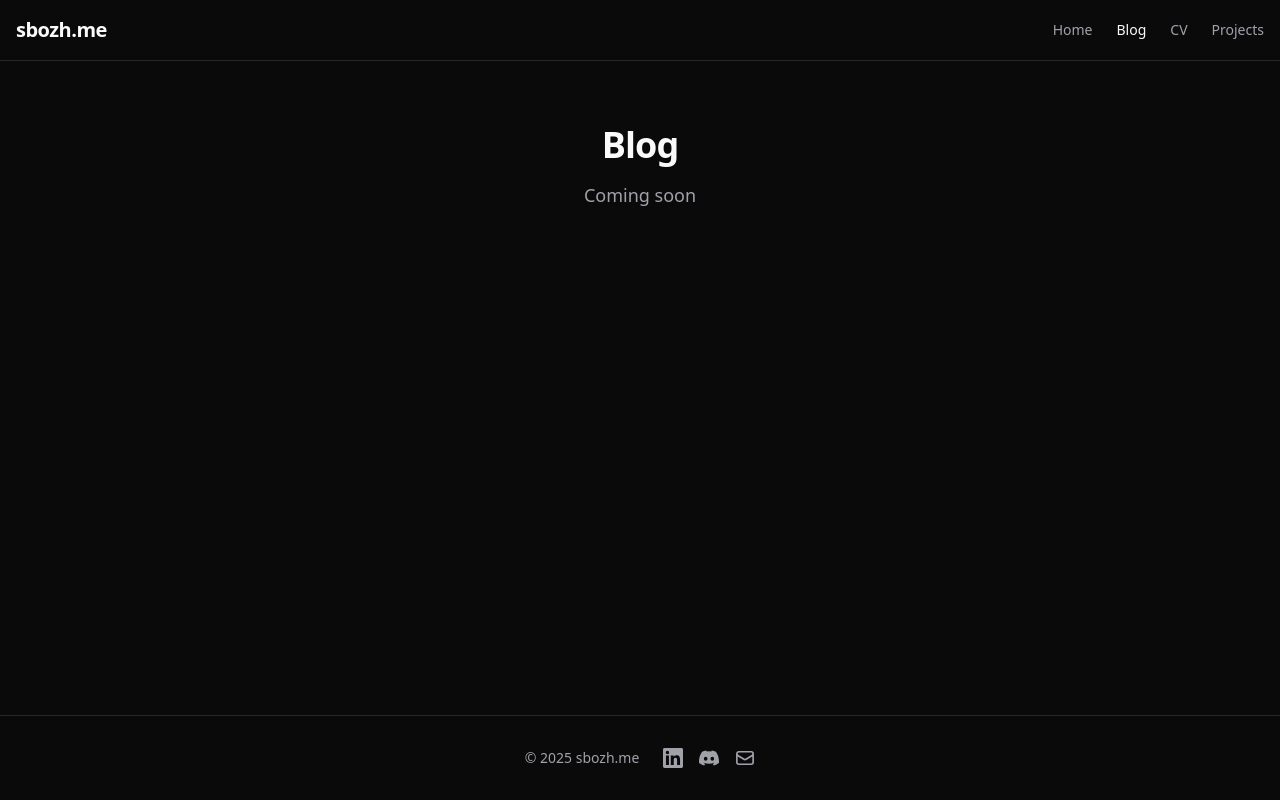
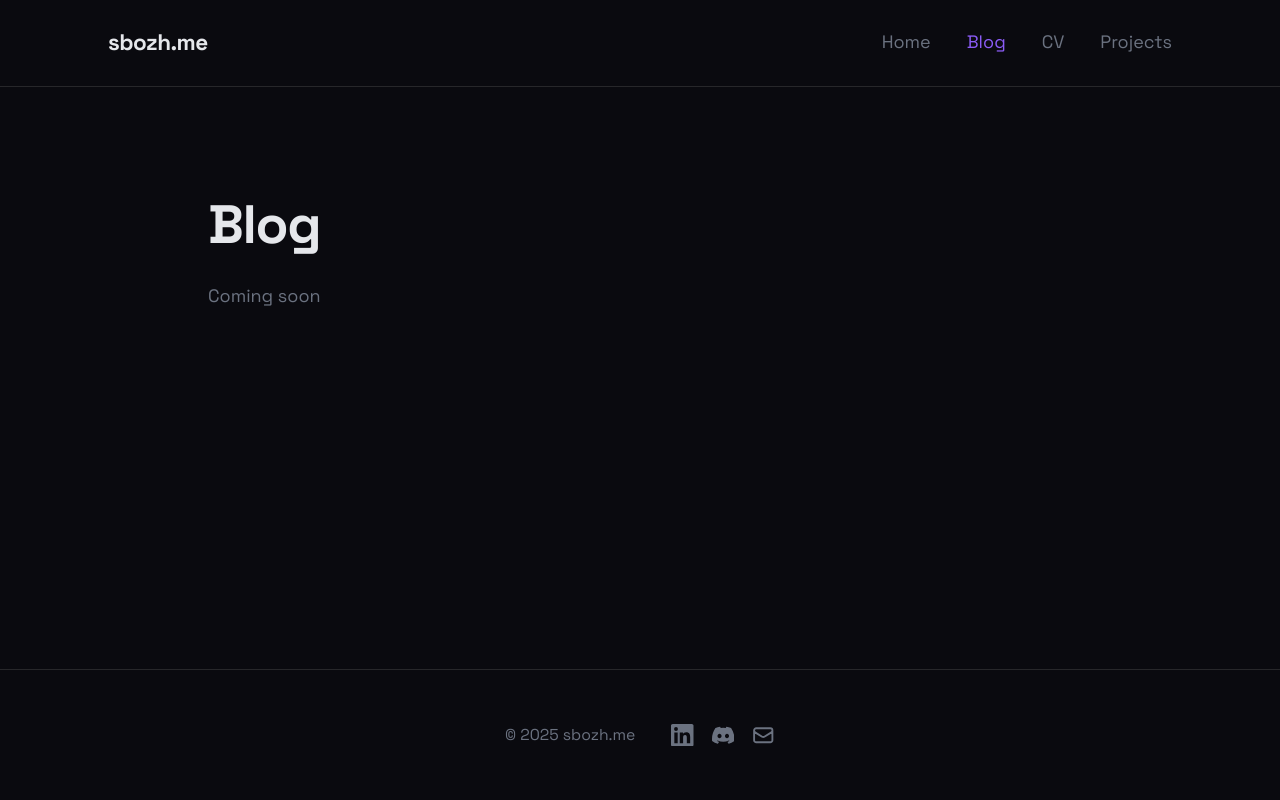
Before and after one commit to sbozh-me/website, a Next.js app in the folder apps/web/: page /blog in a window 1280 px wide. Built offline with nearby package versions, Linux system fonts and the light colour scheme.

Commit message:
feat(design): implement Obsidian Forge design system

```diff
--- a/apps/web/app/(main)/blog/page.tsx
+++ b/apps/web/app/(main)/blog/page.tsx
@@ -1,9 +1,9 @@
 export default function BlogPage() {
   return (
-    <div className="container mx-auto px-4 py-16">
-      <div className="flex flex-col items-center justify-center text-center">
-        <h1 className="text-3xl font-bold tracking-tight sm:text-4xl">Blog</h1>
-        <p className="mt-4 text-lg text-muted-foreground">Coming soon</p>
+    <div className="mx-auto px-6 md:px-12 lg:px-24 py-24">
+      <div className="max-w-3xl mx-auto">
+        <h1 className="tracking-tight">Blog</h1>
+        <p className="mt-6 text-muted-foreground">Coming soon</p>
       </div>
     </div>
   );
--- a/apps/web/app/(main)/cv/page.tsx
+++ b/apps/web/app/(main)/cv/page.tsx
@@ -1,9 +1,9 @@
 export default function CVPage() {
   return (
-    <div className="container mx-auto px-4 py-16">
-      <div className="flex flex-col items-center justify-center text-center">
-        <h1 className="text-3xl font-bold tracking-tight sm:text-4xl">CV</h1>
-        <p className="mt-4 text-lg text-muted-foreground">Coming soon</p>
+    <div className="mx-auto px-6 md:px-12 lg:px-24 py-24">
+      <div className="max-w-3xl mx-auto">
+        <h1 className="tracking-tight">CV</h1>
+        <p className="mt-6 text-muted-foreground">Coming soon</p>
       </div>
     </div>
   );
--- a/apps/web/app/(main)/projects/page.tsx
+++ b/apps/web/app/(main)/projects/page.tsx
@@ -1,9 +1,9 @@
 export default function ProjectsPage() {
   return (
-    <div className="container mx-auto px-4 py-16">
-      <div className="flex flex-col items-center justify-center text-center">
-        <h1 className="text-3xl font-bold tracking-tight sm:text-4xl">Projects</h1>
-        <p className="mt-4 text-lg text-muted-foreground">Coming soon</p>
+    <div className="mx-auto px-6 md:px-12 lg:px-24 py-24">
+      <div className="max-w-3xl mx-auto">
+        <h1 className="tracking-tight">Projects</h1>
+        <p className="mt-6 text-muted-foreground">Coming soon</p>
       </div>
     </div>
   );
--- a/apps/web/app/globals.css
+++ b/apps/web/app/globals.css
@@ -3,53 +3,71 @@
 @source "../../../packages/react-ui/src";
 
 @theme {
-  --color-background: #ffffff;
-  --color-foreground: #0a0a0b;
-  --color-card: #ffffff;
-  --color-card-foreground: #0a0a0b;
-  --color-popover: #ffffff;
-  --color-popover-foreground: #0a0a0b;
-  --color-primary: #18181b;
-  --color-primary-foreground: #fafafa;
-  --color-secondary: #f4f4f5;
-  --color-secondary-foreground: #18181b;
-  --color-muted: #f4f4f5;
-  --color-muted-foreground: #71717a;
-  --color-accent: #f4f4f5;
-  --color-accent-foreground: #18181b;
+  /* Obsidian Forge - Dark, spacious aesthetic */
+  --color-background: #0a0a0f;
+  --color-foreground: #e5e7eb;
+  --color-muted: #18181b;
+  --color-muted-foreground: #6b7280;
+  --color-primary: #8b5cf6;
+  --color-primary-foreground: #0a0a0f;
+  --color-secondary: #f59e0b;
+  --color-secondary-foreground: #0a0a0f;
+  --color-accent: #22c55e;
+  --color-accent-foreground: #0a0a0f;
+  --color-border: #27272a;
+  --color-ring: #8b5cf6;
+  --color-card: #18181b;
+  --color-card-foreground: #e5e7eb;
+  --color-popover: #18181b;
+  --color-popover-foreground: #e5e7eb;
   --color-destructive: #ef4444;
-  --color-destructive-foreground: #fafafa;
-  --color-border: #e4e4e7;
-  --color-input: #e4e4e7;
-  --color-ring: #18181b;
+  --color-destructive-foreground: #e5e7eb;
+  --color-input: #27272a;
   --radius-sm: 0.25rem;
   --radius-md: 0.5rem;
   --radius-lg: 0.75rem;
+
+  /* Typography */
+  --font-sans: var(--font-space-grotesk), ui-sans-serif, system-ui, sans-serif;
+  --font-mono: var(--font-jetbrains-mono), ui-monospace, monospace;
 }
 
-.dark {
-  --color-background: #0a0a0b;
-  --color-foreground: #fafafa;
-  --color-card: #0a0a0b;
-  --color-card-foreground: #fafafa;
-  --color-popover: #0a0a0b;
-  --color-popover-foreground: #fafafa;
-  --color-primary: #fafafa;
-  --color-primary-foreground: #18181b;
-  --color-secondary: #27272a;
-  --color-secondary-foreground: #fafafa;
-  --color-muted: #27272a;
-  --color-muted-foreground: #a1a1aa;
-  --color-accent: #27272a;
-  --color-accent-foreground: #fafafa;
-  --color-destructive: #7f1d1d;
-  --color-destructive-foreground: #fafafa;
-  --color-border: #27272a;
-  --color-input: #27272a;
-  --color-ring: #d4d4d8;
+/* Base typography */
+html {
+  font-size: 18px;
 }
 
 body {
-    background-color: var(--color-background);
-    color: var(--color-foreground);
+  background-color: var(--color-background);
+  color: var(--color-foreground);
+  font-family: var(--font-sans);
+  line-height: 1.7;
 }
+
+h1 {
+  font-size: 3rem;
+  font-weight: 700;
+  line-height: 1.1;
+}
+
+h2 {
+  font-size: 2.25rem;
+  font-weight: 600;
+  line-height: 1.2;
+}
+
+h3 {
+  font-size: 1.5rem;
+  font-weight: 600;
+  line-height: 1.3;
+}
+
+code, pre {
+  font-family: var(--font-mono);
+  font-size: 0.95rem;
+}
+
+::selection {
+  background-color: var(--color-primary);
+  color: var(--color-primary-foreground);
+}
--- a/apps/web/app/layout.tsx
+++ b/apps/web/app/layout.tsx
@@ -1,6 +1,17 @@
 import type { Metadata } from "next";
+import { Space_Grotesk, JetBrains_Mono } from "next/font/google";
 import { Footer } from "@/components/Footer";
 import "./globals.css";
+
+const spaceGrotesk = Space_Grotesk({
+  subsets: ["latin"],
+  variable: "--font-space-grotesk",
+});
+
+const jetbrainsMono = JetBrains_Mono({
+  subsets: ["latin"],
+  variable: "--font-jetbrains-mono",
+});
 
 export const metadata: Metadata = {
   title: "sbozh",
@@ -13,8 +24,8 @@ export default function RootLayout({
   children: React.ReactNode;
 }>) {
   return (
-    <html lang="en">
-      <body className="dark flex min-h-screen flex-col">
+    <html lang="en" className={`${spaceGrotesk.variable} ${jetbrainsMono.variable}`}>
+      <body className="flex min-h-screen flex-col antialiased">
         {children}
         <Footer />
       </body>
--- a/apps/web/components/Footer.tsx
+++ b/apps/web/components/Footer.tsx
@@ -2,9 +2,9 @@ import { SocialLinks } from './SocialLinks';
 
 export function Footer() {
   return (
-    <footer className="border-t border-border py-8">
-      <div className="container mx-auto px-4">
-        <div className="flex items-center justify-center gap-6">
+    <footer className="border-t border-border py-12">
+      <div className="mx-auto px-6 md:px-12 lg:px-24">
+        <div className="flex items-center justify-center gap-8">
           <p className="text-sm text-muted-foreground">
             &copy; {new Date().getFullYear()} sbozh.me
           </p>
--- a/apps/web/components/Header.tsx
+++ b/apps/web/components/Header.tsx
@@ -15,19 +15,19 @@ export function Header() {
 
   return (
     <header className="border-b border-border">
-      <div className="container mx-auto flex items-center justify-between px-4 py-4">
+      <div className="mx-auto flex items-center justify-between px-6 md:px-12 lg:px-24 py-6">
         <Link href="/" className="text-xl font-bold tracking-tight">
           sbozh.me
         </Link>
-        <nav className="flex items-center gap-6">
+        <nav className="flex items-center gap-8">
           {navItems.map((item) => (
             <Link
               key={item.href}
               href={item.href}
-              className={`text-sm transition-colors ${
+              className={`transition-colors ${
                 pathname === item.href
-                  ? 'text-foreground'
-                  : 'text-muted-foreground hover:text-foreground'
+                  ? 'text-primary'
+                  : 'text-muted-foreground hover:text-primary'
               }`}
             >
               {item.name}
--- a/apps/web/components/SocialLinks.tsx
+++ b/apps/web/components/SocialLinks.tsx
@@ -37,7 +37,7 @@ export function SocialLinks({ className }: { className?: string }) {
         <Link
           key={social.name}
           href={social.href}
-          className="text-muted-foreground transition-colors hover:text-foreground"
+          className="text-muted-foreground transition-colors hover:text-primary"
           aria-label={social.name}
           target={social.href.startsWith('mailto') ? undefined : '_blank'}
           rel={social.href.startsWith('mailto') ? undefined : 'noopener noreferrer'}
--- a/packages/react-ui/src/styles.css
+++ b/packages/react-ui/src/styles.css
@@ -1,46 +1,2 @@
-@theme {
-  --color-background: hsl(0 0% 100%);
-  --color-foreground: hsl(240 10% 3.9%);
-  --color-card: hsl(0 0% 100%);
-  --color-card-foreground: hsl(240 10% 3.9%);
-  --color-popover: hsl(0 0% 100%);
-  --color-popover-foreground: hsl(240 10% 3.9%);
-  --color-primary: hsl(240 5.9% 10%);
-  --color-primary-foreground: hsl(0 0% 98%);
-  --color-secondary: hsl(240 4.8% 95.9%);
-  --color-secondary-foreground: hsl(240 5.9% 10%);
-  --color-muted: hsl(240 4.8% 95.9%);
-  --color-muted-foreground: hsl(240 3.8% 46.1%);
-  --color-accent: hsl(240 4.8% 95.9%);
-  --color-accent-foreground: hsl(240 5.9% 10%);
-  --color-destructive: hsl(0 84.2% 60.2%);
-  --color-destructive-foreground: hsl(0 0% 98%);
-  --color-border: hsl(240 5.9% 90%);
-  --color-input: hsl(240 5.9% 90%);
-  --color-ring: hsl(240 5.9% 10%);
-  --radius-sm: 0.25rem;
-  --radius-md: 0.5rem;
-  --radius-lg: 0.75rem;
-}
-
-.dark {
-  --color-background: hsl(240 10% 3.9%);
-  --color-foreground: hsl(0 0% 98%);
-  --color-card: hsl(240 10% 3.9%);
-  --color-card-foreground: hsl(0 0% 98%);
-  --color-popover: hsl(240 10% 3.9%);
-  --color-popover-foreground: hsl(0 0% 98%);
-  --color-primary: hsl(0 0% 98%);
-  --color-primary-foreground: hsl(240 5.9% 10%);
-  --color-secondary: hsl(240 3.7% 15.9%);
-  --color-secondary-foreground: hsl(0 0% 98%);
-  --color-muted: hsl(240 3.7% 15.9%);
-  --color-muted-foreground: hsl(240 5% 64.9%);
-  --color-accent: hsl(240 3.7% 15.9%);
-  --color-accent-foreground: hsl(0 0% 98%);
-  --color-destructive: hsl(0 62.8% 30.6%);
-  --color-destructive-foreground: hsl(0 0% 98%);
-  --color-border: hsl(240 3.7% 15.9%);
-  --color-input: hsl(240 3.7% 15.9%);
-  --color-ring: hsl(240 4.9% 83.9%);
-}
+/* Component-specific styles for react-ui package */
+/* Theme tokens are defined in the consuming app's globals.css */
```
Also changed, not shown: apps/web/app/page.tsx (+12 -12 lines), 1 other file (tests, documents, lock files or other folders).
